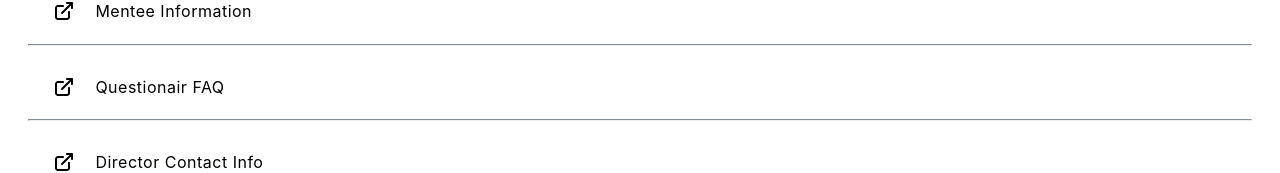
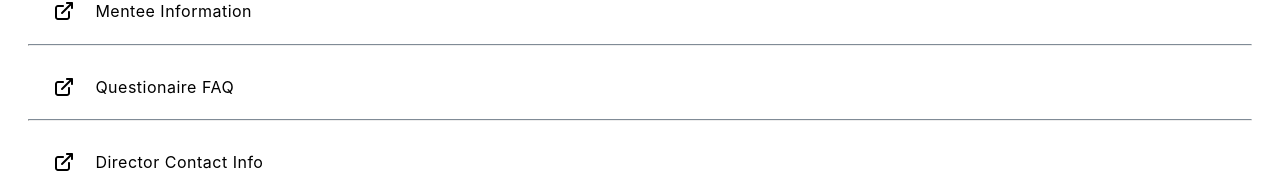
Before and after one commit to saayan-pg0002/Earth-373, a React (Create React App) app: page /settings in a window 1280 px wide. Shown: the part 464-637 px from the top of the page. Built offline with nearby package versions, Linux system fonts and the light colour scheme; a web font is replaced by a local one.

Commit message:
Fix typo in setting page

```diff
--- a/src/apps/Settings.tsx
+++ b/src/apps/Settings.tsx
@@ -41,7 +41,7 @@ const Settings: React.FC<{}> = () => {
           />
           <ExternalLinkSettingItem
             icon={IconName.link}
-            content='Questionair FAQ'
+            content='Questionaire FAQ'
             path='https://www.baytreecentre.org'
           />
           <ExternalLinkSettingItem
```
